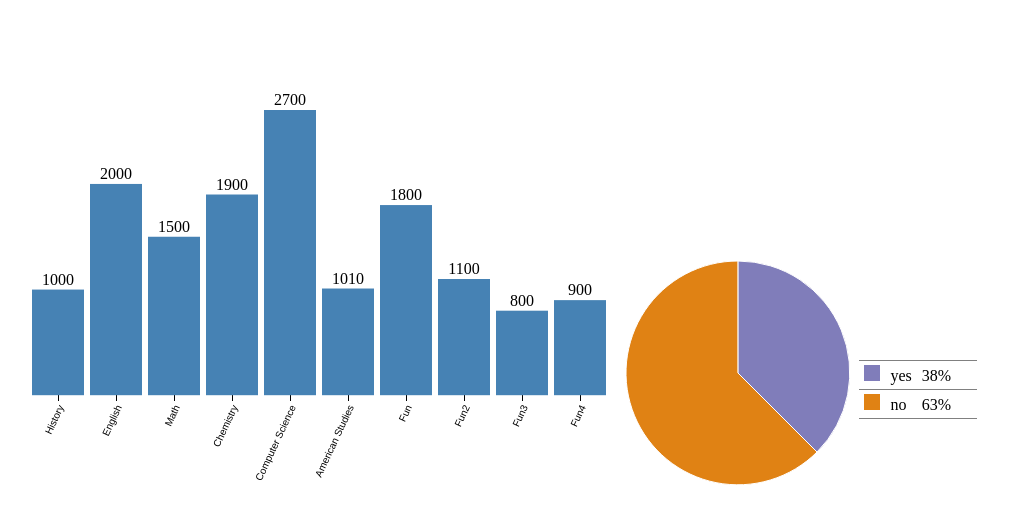
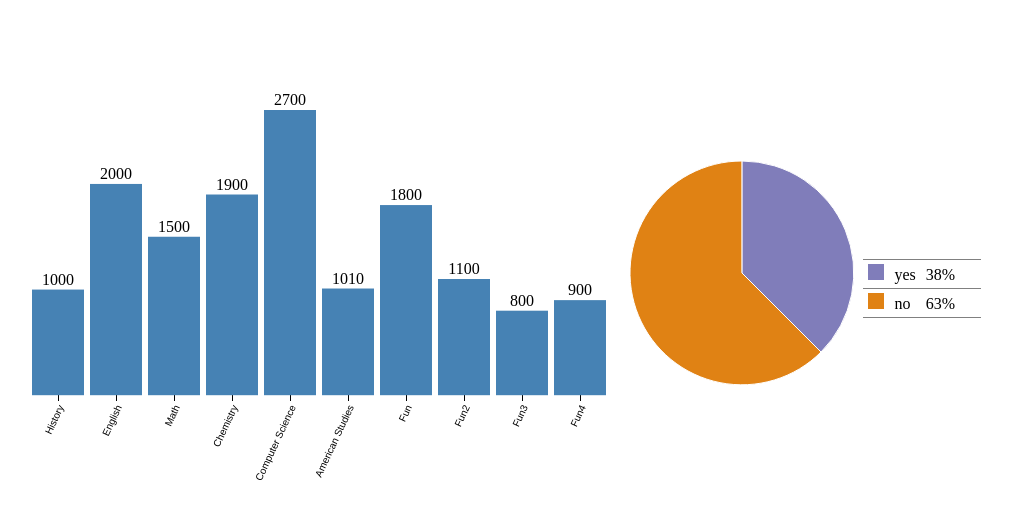
Before and after one commit to Spectator-Infographics/textbook-pricing, a plain HTML site: page index.html in a window 1280 px wide. Shown: the whole page, without its empty margins (88-1100 px from the left). Drawn offline with nearby package versions, Linux system fonts and the light colour scheme.

Commit message:
split charts into two divs so that they're vertically aligned

```diff
--- a/index.html
+++ b/index.html
@@ -34,16 +34,22 @@ rect:hover {  fill:rgb(98,181,232); }
     align:right;
     width:50px;
 }
+.chart {
+    display: inline-block;
+    vertical-align: middle;
+}
 
 </style>
 <body>
 <div id='dashboard'>
+    <div class='chart' id='histogram'></div>
+    <div class='chart' id='piechart'></div>
 </div>
 <script src="http://d3js.org/d3.v3.min.js"></script><script src="http://ajax.googleapis.com/ajax/libs/jquery/1.11.2/jquery.min.js"></script>
 <script>
 var width = $(document.getElementById("dashboard")).width();
 
-function dashboard(id, fData){
+function dashboard(histogram_id, piechart_id, fData){
     var barColor = 'steelblue';
     function segColor(c){ return {yes:"#807dba", no:"#e08214"}[c]; }
     console.log(fData[0].students);
@@ -59,7 +65,7 @@ function dashboard(id, fData){
         //hGDim.h = 370 - hGDim.t - hGDim.b;
 
         //create svg for histogram.
-        var hGsvg = d3.select(id).append("svg")
+        var hGsvg = d3.select(histogram).append("svg")
             .attr("width", hGDim.w + hGDim.l + hGDim.r)
             .attr("height", hGDim.h + hGDim.t + hGDim.b).append("g")
             .attr("transform", "translate(" + hGDim.l + "," + hGDim.t + ")");
@@ -148,7 +154,7 @@ function dashboard(id, fData){
         pieDim.r = Math.min(pieDim.w, pieDim.h) / 2;
 
         // create svg for pie chart.
-        var piesvg = d3.select(id).append("svg")
+        var piesvg = d3.select(piechart).append("svg")
             .attr("width", pieDim.w).attr("height", pieDim.h).append("g")
             .attr("transform", "translate("+pieDim.w/2+","+pieDim.h/2+")");
 
@@ -196,7 +202,7 @@ function dashboard(id, fData){
         var leg = {};
 
         // create table for legend.
-        var legend = d3.select(id).append("table").attr('class','legend');
+        var legend = d3.select(piechart).append("table").attr('class','legend');
 
         // create one row per segment.
         var tr = legend.append("tbody").selectAll("tr").data(lD).enter().append("tr");
@@ -264,5 +270,5 @@ var complianceData=[
 ,{Major:'Fun4',compliance:{yes:60, no:40},students:900}
 ];
 
-dashboard('#dashboard',complianceData);
+dashboard('#histogram', '#piechart', complianceData);
 </script>
```
